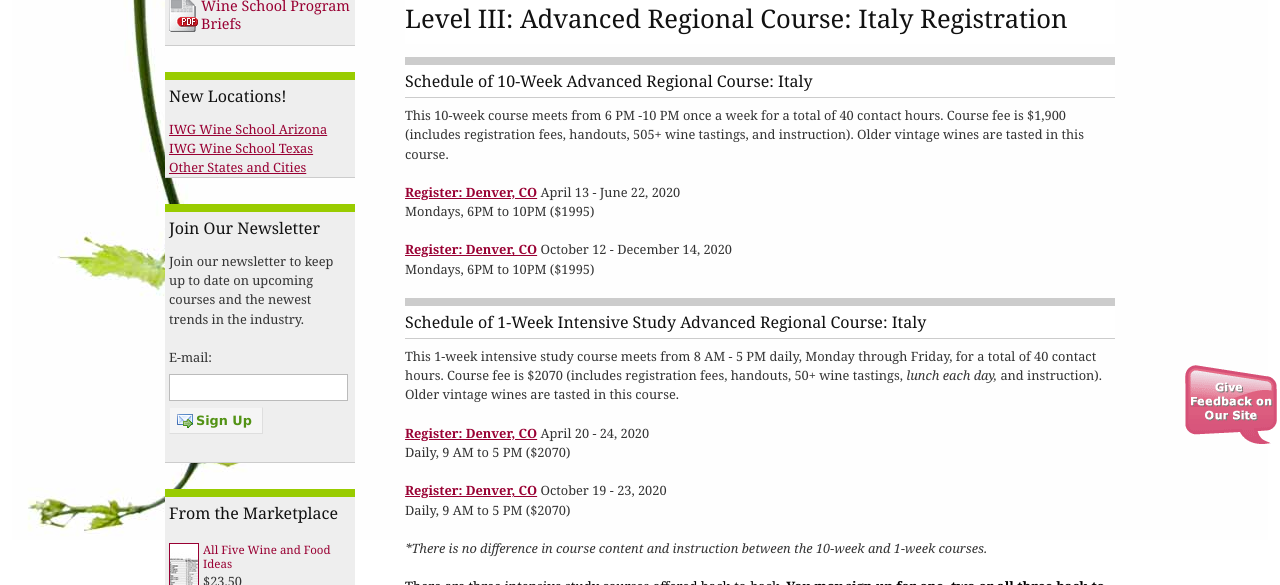
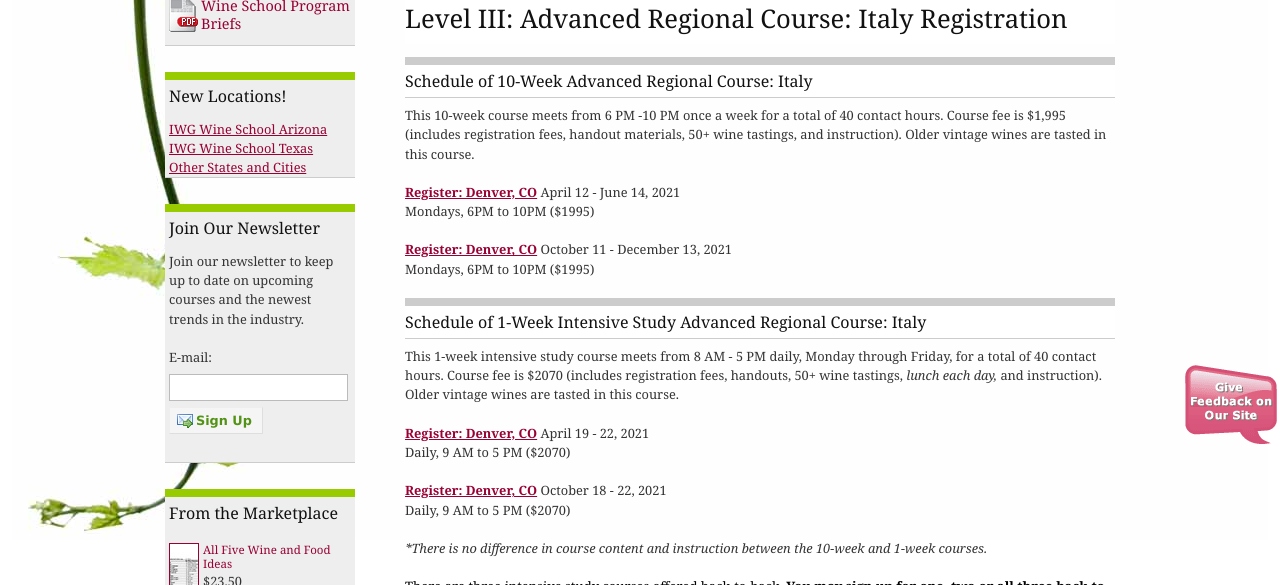
Before and after one commit to CKDev/internationalwineguild.com, a Jekyll site: the page built from advanced-regional-course-italy-registration.html, in a window 1280 px wide. Shown: the part 440-1025 px from the top of the page. Built offline with Jekyll 4.4.1, drawn with Linux system fonts in a browser that asks for light colours; a script that is not in the unit is left out; comment, search, counter and statistics services are not loaded.

Commit message:
Update advanced-regional-course-italy-registration.html

```diff
--- a/advanced-regional-course-italy-registration.html
+++ b/advanced-regional-course-italy-registration.html
@@ -5,18 +5,18 @@
 
 <h1>Level III: Advanced Regional Course: Italy Registration</h1>
 <h2>Schedule of 10-Week Advanced Regional Course: Italy</h2>
-<p>This 10-week course meets from 6 PM -10 PM once a week for a total of 40 contact hours. Course fee is $1,900
-  (includes registration fees, handouts, 505+ wine tastings, and instruction). Older vintage wines are tasted in this
+<p>This 10-week course meets from 6 PM -10 PM once a week for a total of 40 contact hours. Course fee is $1,995
+  (includes registration fees, handout materials, 50+ wine tastings, and instruction). Older vintage wines are tasted in this
   course.</p>
 
 <p><a
-    href="http://ww4.aitsafe.com/cf/add.cfm?userid=6714687&amp;product=Advanced+Reg+Italy+Denver+PM++-++April+13+-+June+22,+2020&amp;price=1995&amp;return=www.internationalwineguild.com/advanced-regional-course-italy-registration"
-    class="ga-track"><strong>Register: Denver, CO</strong></a> April 13 - June 22, 2020<br>
+    href="http://ww4.aitsafe.com/cf/add.cfm?userid=6714687&amp;product=Advanced+Reg+Italy+Denver+PM++-++April+12+-+June+14,+2021&amp;price=1995&amp;return=www.internationalwineguild.com/advanced-regional-course-italy-registration"
+    class="ga-track"><strong>Register: Denver, CO</strong></a> April 12 - June 14, 2021<br>
   Mondays, 6PM to 10PM ($1995)</p>
 
 <p><a
-    href="http://ww4.aitsafe.com/cf/add.cfm?userid=6714687&amp;product=Advanced+Reg+Italy+Denver+PM++-++October+12+-+December+14,+2020&amp;price=1995&amp;return=www.internationalwineguild.com/advanced-regional-course-italy-registration"
-    class="ga-track"><strong>Register: Denver, CO</strong></a> October 12 - December 14, 2020<br>
+    href="http://ww4.aitsafe.com/cf/add.cfm?userid=6714687&amp;product=Advanced+Reg+Italy+Denver+PM++-++October+11+-+December+13,+2021&amp;price=1995&amp;return=www.internationalwineguild.com/advanced-regional-course-italy-registration"
+    class="ga-track"><strong>Register: Denver, CO</strong></a> October 11 - December 13, 2021<br>
   Mondays, 6PM to 10PM ($1995)</p>
 
 <h2>Schedule of 1-Week Intensive Study Advanced Regional Course: Italy</h2>
@@ -25,13 +25,13 @@
   instruction). Older vintage wines are tasted in this course. &nbsp;</p>
 
 <p><a
-    href="http://ww4.aitsafe.com/cf/add.cfm?userid=6714687&amp;product=Intensive+Study+Adv+Reg+Italy+Denver++-++April+20+-24,+2020&amp;price=2070&amp;return=www.internationalwineguild.com/advanced-regional-course-italy-registration"
-    class="ga-track"><strong>Register: Denver, CO</strong></a> April 20 - 24, 2020<br>
+    href="http://ww4.aitsafe.com/cf/add.cfm?userid=6714687&amp;product=Intensive+Study+Adv+Reg+Italy+Denver++-++April+19+-23,+2020&amp;price=2070&amp;return=www.internationalwineguild.com/advanced-regional-course-italy-registration"
+    class="ga-track"><strong>Register: Denver, CO</strong></a> April 19 - 22, 2021<br>
   Daily, 9 AM to 5 PM ($2070)</p>
 
 <p><a
-    href="http://ww4.aitsafe.com/cf/add.cfm?userid=6714687&amp;product=Intensive+Study+Adv+Reg+Italy+Denver++-++October+19+-23,+2020&amp;price=20705&amp;return=www.internationalwineguild.com/advanced-regional-course-italy-registration"
-    class="ga-track"><strong>Register: Denver, CO</strong></a> October 19 - 23, 2020<br>
+    href="http://ww4.aitsafe.com/cf/add.cfm?userid=6714687&amp;product=Intensive+Study+Adv+Reg+Italy+Denver++-++October+18+-22,+2021&amp;price=2070&amp;return=www.internationalwineguild.com/advanced-regional-course-italy-registration"
+    class="ga-track"><strong>Register: Denver, CO</strong></a> October 18 - 22, 2021<br>
   Daily, 9 AM to 5 PM ($2070)</p>
 
 <p><em>*There is no difference in course content and instruction between the 10-week and 1-week courses.</em></p>
```
